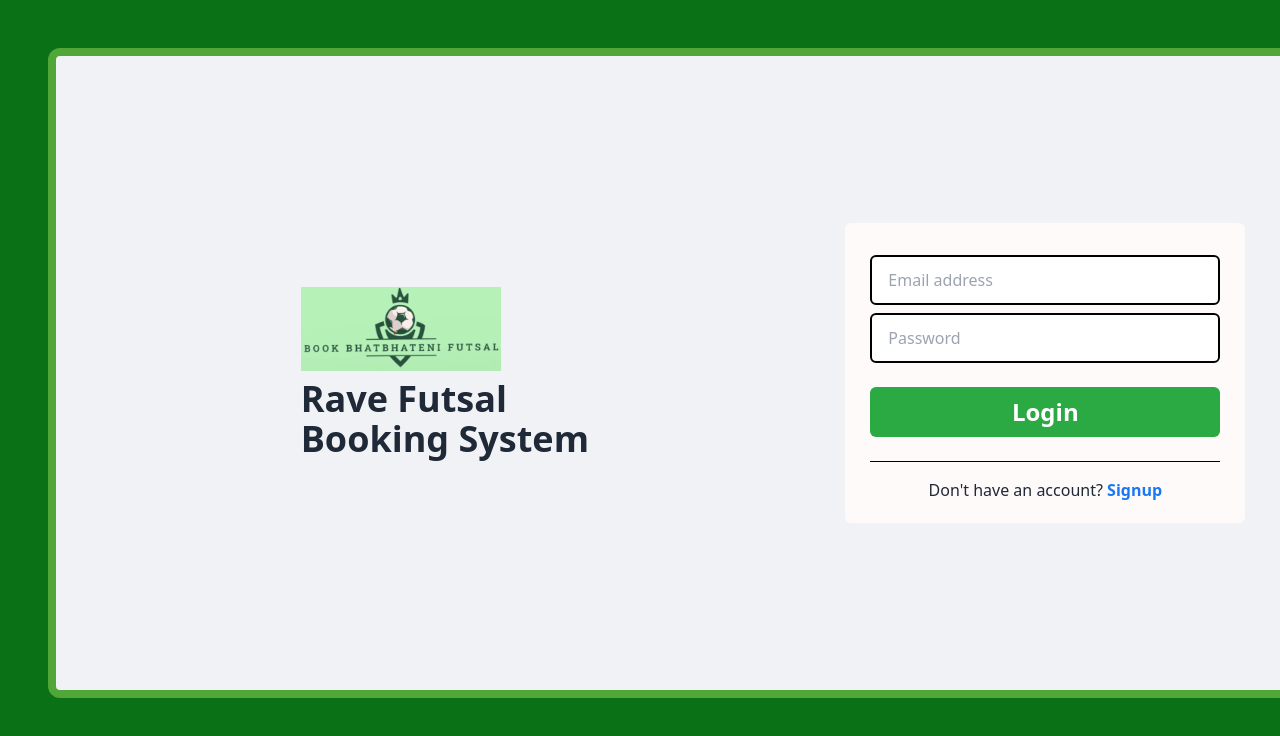
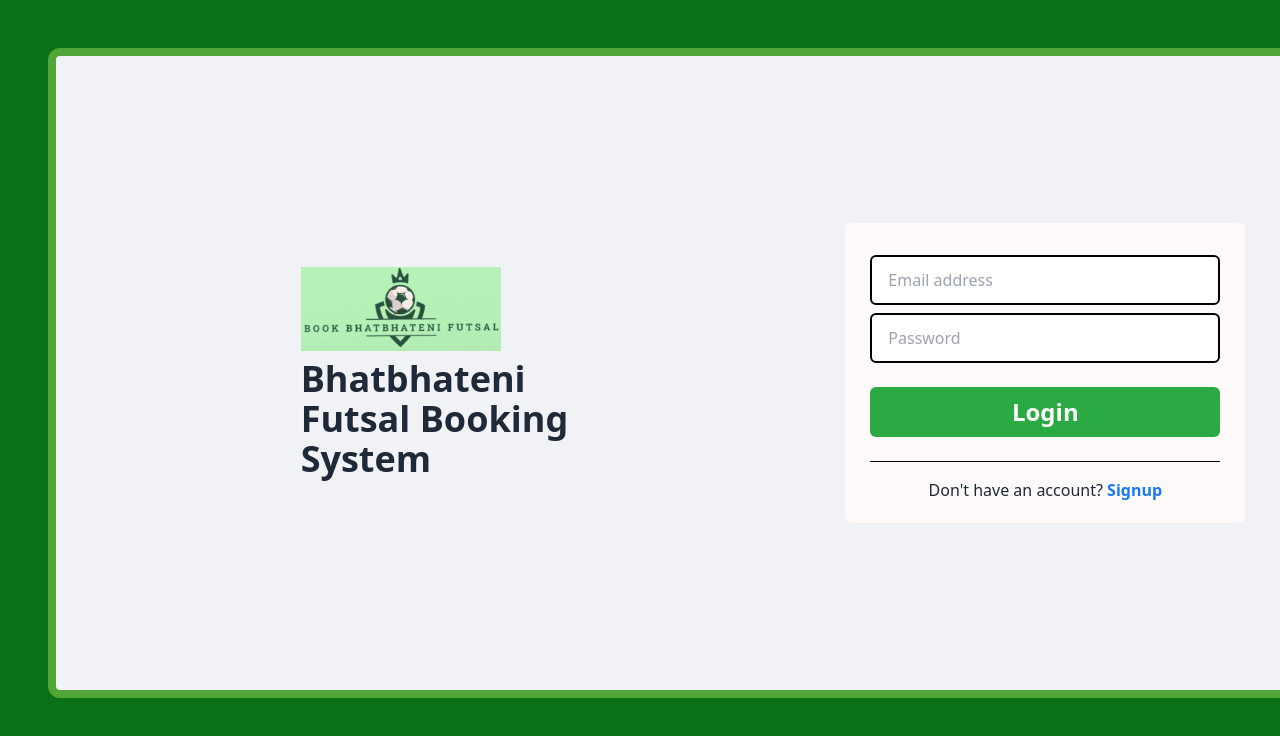
Before and after one commit to nigamrai/Futsal-BS, a React (Vite) app in the folder client/: page /login in a window 1280 px wide. Shown: the top 736 px of the page. Built offline with nearby package versions, Linux system fonts and the light colour scheme.

Commit message:
Signup functionality completed

```diff
--- a/client/src/pages/Login.jsx
+++ b/client/src/pages/Login.jsx
@@ -53,7 +53,7 @@ function Login() {
         <div className="flex flex-col gap-2 ">
           <img src={logo} className="w-[200px]" />
           <h1 className="text-4xl font-bold w-[300px]">
-            Rave Futsal Booking System
+            Bhatbhateni Futsal Booking System
           </h1>
         </div>
         <div>
--- a/client/src/pages/Signup.jsx
+++ b/client/src/pages/Signup.jsx
@@ -1,8 +1,8 @@
 import { useState } from "react";
+import { toast } from 'react-hot-toast';
+import { useDispatch } from "react-redux";
+import { Link, useNavigate } from "react-router-dom";
 import Logo from "../assets/images/Logo.png";
-import { Link, useNavigate } from "react-router-dom";
-import { useDispatch } from "react-redux";
-import { toast } from 'react-hot-toast';
 import { createAccount } from "../redux/slices/authSlices";
 
 function Signup() {
@@ -16,6 +16,7 @@ function Signup() {
         email:"",
         password:"",
         confirmPassword:"",
+        role:"USER"
     })
     function handleUserInput(e){
         const {name, value}=e.target;
@@ -26,7 +27,8 @@ function Signup() {
     }
     async function createNewAccount(event) {
       event.preventDefault();
-      if(!signupData.fullName || !signupData.mobile || !signupData.email|| !signupData.password || !signupData.confirmPassword) {
+
+      if(!signupData.fullName || !signupData.mobile || !signupData.email|| !signupData.password || !signupData.confirmPassword || !signupData.role) {
         toast.error("Please fill all the details");
         return;
       }
@@ -85,8 +87,8 @@ function Signup() {
       <div className="bg-[#F0F2F5] w-[1285px] h-[575px] rounded-2xl border-8 border-[#50A637] flex justify-around items-center gap-20">
         <div className="flex flex-col gap-2 ">
           <img src={Logo} className="w-[200px]" />
-          <p className="text-3xl w-[250px]">
-            <b>Rave Futsal Booking System</b>
+          <p className="text-3xl w-[300px]">
+            <b>Bhatbhateni Futsal Booking System</b>
           </p>
         </div>
         <form className="bg-[#FEFCFC] h-[450px] w-[440px] rounded-xl" onSubmit={createNewAccount}>
```
